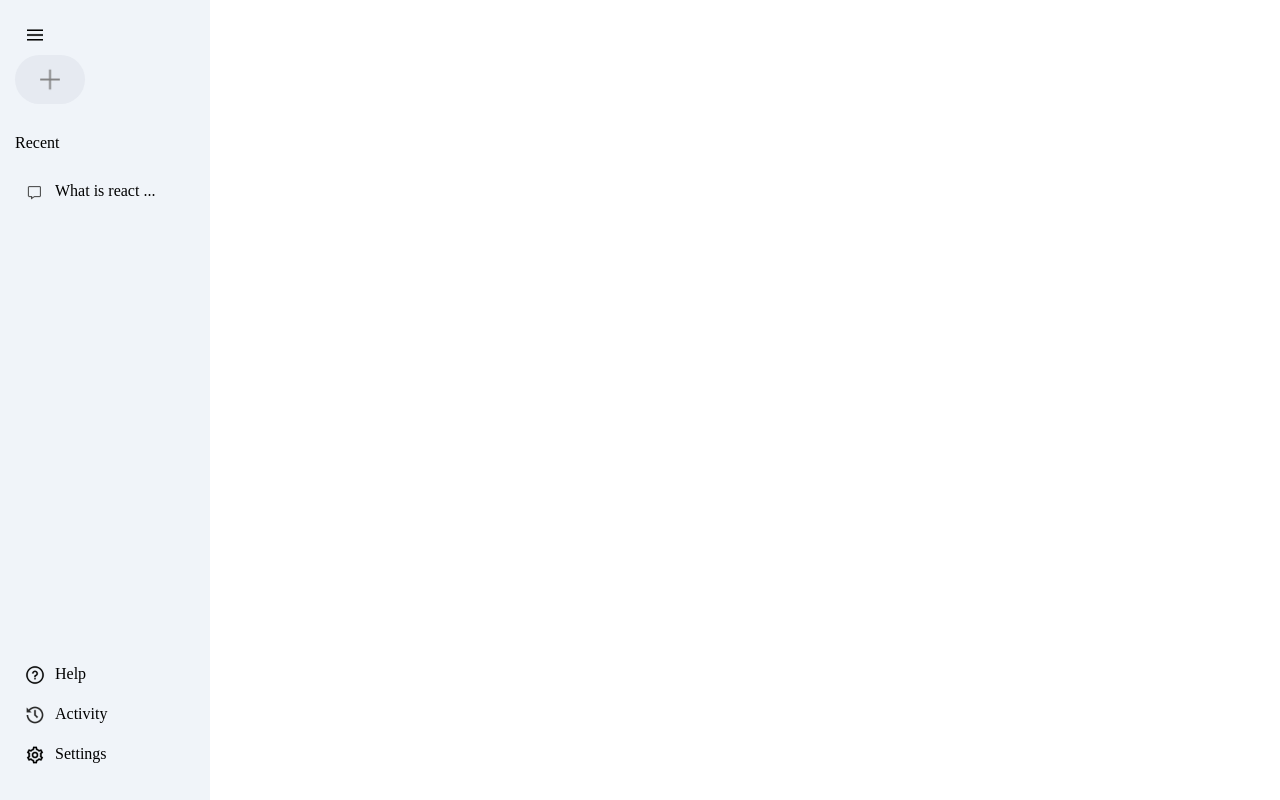
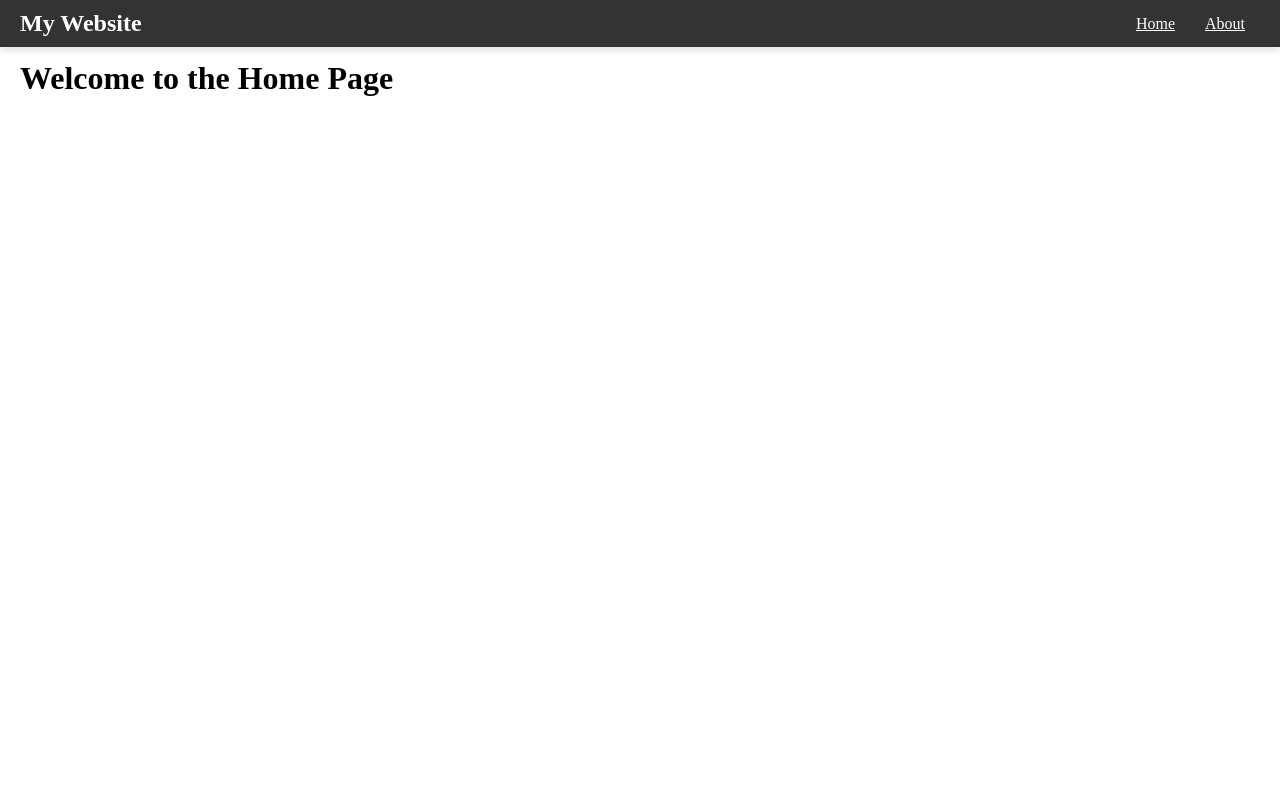
Before and after one commit to muhammetsefa1/my-website-ai-usf-hndr, a React (Vite) app: page / in a window 1280 px wide. Built offline with nearby package versions, Linux system fonts and the light colour scheme.

Commit message:
Geliştirmeler yapıldı: padding özellikleri eklendi

```diff
--- a/package.json
+++ b/package.json
@@ -11,7 +11,8 @@
   },
   "dependencies": {
     "react": "^18.3.1",
-    "react-dom": "^18.3.1"
+    "react-dom": "^18.3.1",
+    "react-router-dom": "^6.28.0"
   },
   "devDependencies": {
     "@eslint/js": "^9.13.0",
--- /dev/null
+++ b/src/About.jsx
@@ -0,0 +1,12 @@
+import React from 'react';
+
+const About = () => {
+  return (
+    <div>
+      <h1>Welcome to the About Page</h1>
+      <p>This is the about page content.</p>
+    </div>
+  );
+};
+
+export default About;
--- a/src/App.jsx
+++ b/src/App.jsx
@@ -1,12 +1,21 @@
-import React from 'react'
-import Sidebar from './components/Sidebar/Sidebar'
+import React from 'react';
+import { BrowserRouter as Router, Routes, Route } from 'react-router-dom';
+import Header from './Header';
+import About from './About';
+import Home from './Home';
 
 const App = () => {
   return (
-    <>
-      <Sidebar />
-    </>
-  )
-}
+    <Router>
+      <Header />
+      <div style={{ paddingTop: '60px', paddingBottom: '50px', paddingLeft: '20px', paddingRight: '20px' }}>
+        <Routes>
+          <Route path="/" element={<Home />} />
+          <Route path="/about" element={<About />} />
+        </Routes>
+      </div>
+    </Router>
+  );
+};
 
-export default App
+export default App;
--- /dev/null
+++ b/src/Header.css
@@ -0,0 +1,52 @@
+/* Header'ın genel stil ayarları */
+header {
+    background-color: #282c34; /* Header arka plan rengi */
+    color: white; /* Yazı rengi */
+    padding: 20px 20px; /* İç boşluklar */
+    display: flex; /* Flexbox düzeni */
+    justify-content: space-between; /* Sol ve sağ öğeler arasındaki boşluğu eşit dağıtıyoruz */
+    align-items: center; /* Dikeyde ortalama */
+    width: 100%; /* Tam genişlik */
+    position: fixed; /* Sayfa kaydırıldığında sabit tutma */
+    top: 0; /* Üst kısmına hizalama */
+    left: 0; /* Sol kısmına hizalama */
+    z-index: 1000; /* Diğer öğelerin üstünde görünmesi için */
+    box-shadow: 0 4px 6px rgba(0, 0, 0, 0.1); /* Hafif gölge efekti */
+
+  }
+
+  /* Başlık stil ayarları */
+  header h1 {
+    margin: 0; /* Başlık etrafındaki boşluğu kaldırıyoruz */
+    font-size: 24px; /* Başlık boyutu */
+    flex: 1; /* Başlık sol tarafa dayanacak şekilde esnek alan alıyor */
+  }
+
+  /* Menü stil ayarları */
+  nav {
+    display: flex; /* Menü öğelerini yatayda sıralıyoruz */
+  }
+
+  nav ul {
+    display: flex; /* Menü öğelerini yatayda sıralıyoruz */
+    list-style-type: none; /* Liste işaretini kaldırıyoruz */
+    margin: 0; /* Margin sıfırlama */
+    padding: 0; /* Padding sıfırlama */
+  }
+
+  /* Menü öğeleri */
+  nav ul li {
+    margin-left: 30px; /* Menü öğeleri arasına boşluk ekliyoruz */
+  }
+
+  /* Bağlantıların stil ayarları */
+  nav ul li a {
+    color: white; /* Bağlantı rengi */
+    text-decoration: none; /* Alt çizgiyi kaldırıyoruz */
+    font-size: 18px; /* Bağlantı metni boyutu */
+    transition: color 0.3s ease; /* Renk geçiş efekti */
+  }
+
+  nav ul li a:hover {
+    color: #61dafb; /* Hover durumunda mavi renk */
+  }
--- /dev/null
+++ b/src/Header.jsx
@@ -0,0 +1,17 @@
+import React from 'react';
+import { Link } from 'react-router-dom';
+import './Header.css'; // Header stil dosyasını import ediyoruz
+
+const Header = () => {
+  return (
+    <header style={{ backgroundColor: '#333', color: '#fff', padding: '10px 20px', textAlign: 'flex' }}>
+      <h1>My Website</h1>
+        <nav>
+          <Link to="/" style={{ color: '#fff', margin: '0 15px' }}>Home</Link>
+          <Link to="/about" style={{ color: '#fff', margin: '0 15px' }}>About</Link>
+        </nav>
+    </header>
+  );
+};
+
+export default Header;
--- /dev/null
+++ b/src/Home.jsx
@@ -0,0 +1,11 @@
+import React from 'react';
+
+const Home = () => {
+  return (
+    <div>
+      <h1>Welcome to the Home Page</h1>
+    </div>
+  );
+};
+
+export default Home;
--- a/src/components/Sidebar/Sidebar.css
+++ /dev/null
@@ -1,66 +0,0 @@
-.sidebar {
-    min-height: 100vh;
-    display: inline-flex;
-    flex-direction: column;
-    justify-content: space-between;
-    background-color: #f0f4f9;
-    padding: 25px 15px;
-}
-
-.sidebar img {
-    width: 20px;
-}
-
-.sidebar .menu {
-    display: block;
-    margin-left: 10px;
-    cursor: pointer;
-}
-
-.sidebar .new-chat {
-    margin-top: 10px;
-    display: inline-flex;
-    align-items: center;
-    gap: 20px;
-    padding: 10px 25px;
-    background-color: #e6eaf1;
-    border-radius: 50px;
-    font-size: 14px;
-    color: grey;
-    cursor: pointer;
-}
-
-.sidebar .recent {
-    display: flex;
-    flex-direction: column;
-}
-
-.sidebar .recent-title {
-    margin-top: 30px;
-    margin-bottom: 20px;
-}
-
-.sidebar .recent-entry {
-    display: flex;
-    align-items: start;
-    gap: 10px;
-    padding: 10px;
-    padding-right: 40px;
-    border-radius: 50px;
-    color: 282828;
-    cursor: pointer;
-}
-
-.sidebar .recent-entry:hover {
-    background-color: #e2e6eb;
-}
-
-.sidebar .bottom {
-    display: flex;
-    flex-direction: column;
-}
-
-.sidebar .bottom-item{
-    padding-right: 10px;
-    cursor: pointer;
-}
--- a/src/components/Sidebar/Sidebar.jsx
+++ /dev/null
@@ -1,43 +0,0 @@
-import React, { useState } from 'react'
-import './Sidebar.css'
-import { assets } from '../../assets/assets'
-
-const Sidebar = () => {
-
-    const [extended,setExtended] = useState(false)
-    return (
-        <div className='sidebar'>
-            <div className="top">
-                <img className='menu' src={assets.menu_icon} alt="" />
-                <div className="new-chat">
-                    <img src={assets.plus_icon} alt="" />
-                    {extended?<p>New Chat</p>:null}
-                </div>
-                {extended}
-                <div className="recent">
-                    <p className="recent-title">Recent</p>
-                    <div className="recent-entry">
-                        <img src={assets.message_icon} alt="" />
-                        <div><p>What is react ...</p></div>
-                    </div>
-                </div>
-            </div>
-            <div className="bottom">
-                <div className="bottom-item recent-entry">
-                    <img src={assets.question_icon} alt="" />
-                    <p>Help</p>
-                </div>
-                <div className="bottom-item recent-entry">
-                    <img src={assets.history_icon} alt="" />
-                    <p>Activity</p>
-                </div>
-                <div className="bottom-item recent-entry">
-                    <img src={assets.setting_icon} alt="" />
-                    <p>Settings</p>
-                </div>
-            </div>
-        </div>
-    )
-}
-
-export default Sidebar
--- a/src/index.css
+++ b/src/index.css
@@ -1,10 +1,5 @@
 * {
-  padding: 0;
   margin: 0;
-  box-sizing: border-box;
+  padding: 20;
+  box-sizing: border-box
 }
-
-#root {
-  min-height: 100vh;
-  display: flex;
-}
```
Also changed, not shown: 1 other file (tests, documents, lock files or other folders).
